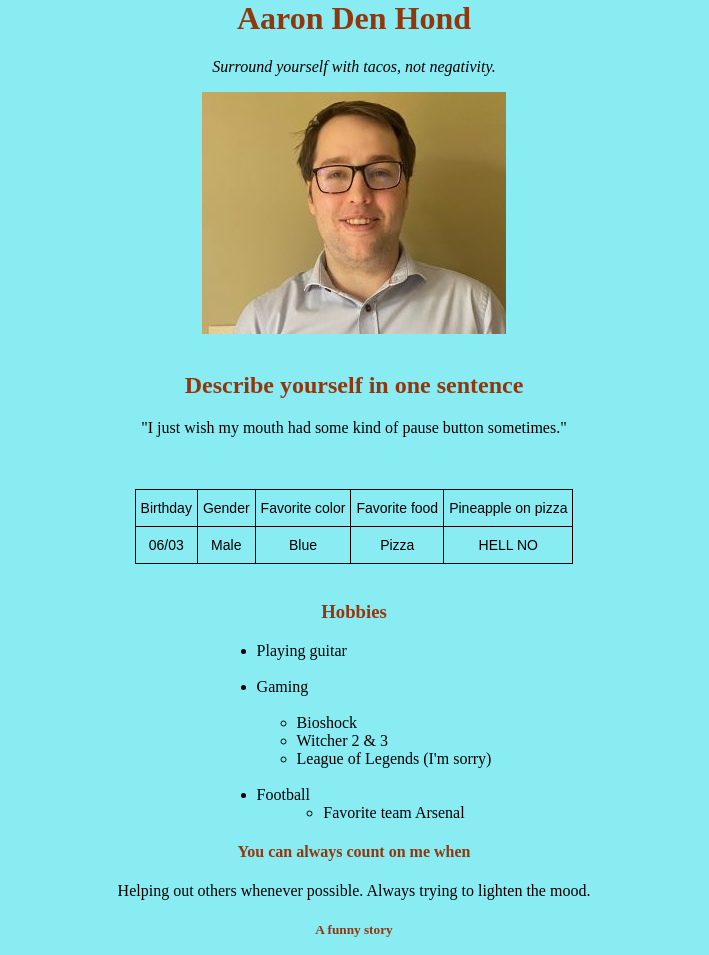
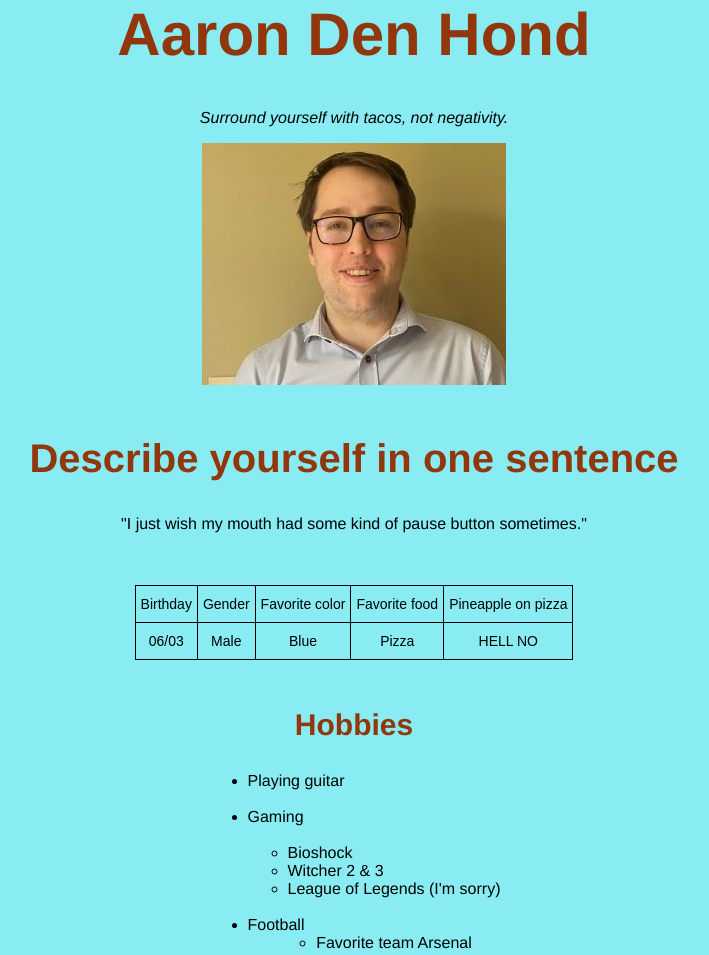
Before and after one commit to AaronDenHond/css-introduction, a plain HTML site: page index.html in a window 1280 px wide. Shown: the top 955 px of the page, without its empty margins (286-995 px from the left). Drawn offline with Linux system fonts and the light colour scheme.

Commit message:
almost final version

```diff
--- a/index.html
+++ b/index.html
@@ -83,7 +83,7 @@ get me out.I still don't trust those oversized birds to this day.</p>
 <h6>TL;DR</h6>
 </div>
 <p>Hungry ostriches got to me, queue Benny Hill music.</p>
-<button><a href="https://www.google.com">Previous</a></button>
+<button><a href="https://zakaria-altammo.github.io/html-css-and-published/">Previous</a></button>
 <button><a href="https://www.youtube.com">Next</a></button>
 </body>
 </html>
--- a/style.css
+++ b/style.css
@@ -1,4 +1,7 @@
-.headerlayout{color: rgb(146, 55, 13); text-align: center;}
+.headerlayout{color: rgb(146, 55, 13);
+   text-align: center;
+  font-weight: bold;
+  }
 *{background-color: rgb(137, 236, 243)}
 .center{text-align: center;}
 .table{border-collapse: collapse; border-spacing: 0; text-align: center;}
@@ -7,20 +10,52 @@
     .table th{border-color:black;border-style: solid; border-width: 1px; font-family:Arial, sans-serif; font-size: 14px;
       font-weight: normal; overflow: hidden; padding:10px 5px; word-break: normal;}
     .table{text-align:center;margin-right:auto; margin-left:auto;}
-    body{text-align: center;
+    body{text-align: center; font-size: ;
     padding: 0;
     margin: 0;
     width: 100%;
     height: 100%;
 }
+h1{
+  font-size: 60px;
 
+}
+h2{
+  font-size: 40px;
+}
 
+h3{
+  font-size: 30px;
+
+}
+
+h4{
+  font-size: 20px;
+}
+
+h5{
+  font-size: 18px;
+}
+
+h6{
+  font-size: 16px;
+}
 .container{
         flex: display;
         justify-items: center;
-        width: 500px;
+        width: 75%;
         margin: auto;
       }
 ul{display: table;
 margin: 0 auto;
 text-align: left;}
+
+
+body{
+margin: 0;
+font-family: "Helvetica Neue", Helvetica, Arial, sans-serif;
+font-size: 1rem;
+font-weight: 400;
+
+
+}
```
Also changed, not shown: css.html (added, +17 -0 lines).
